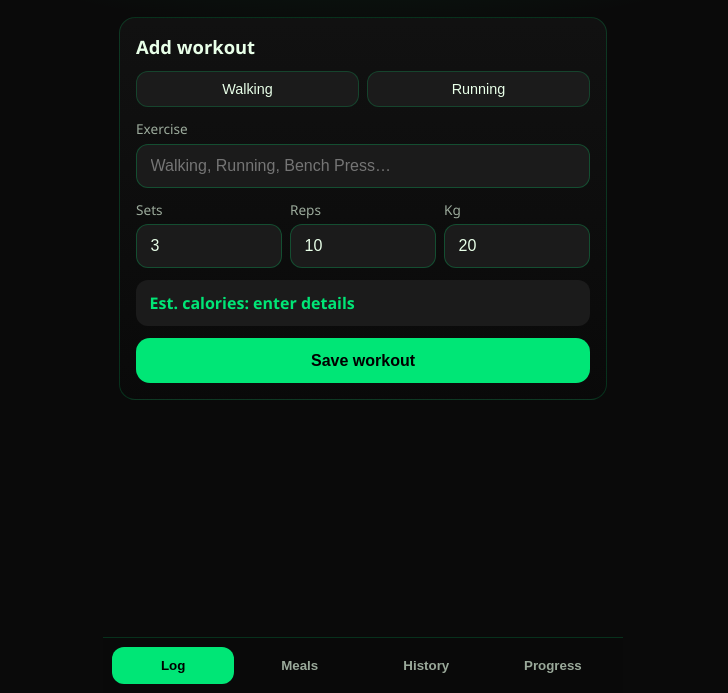
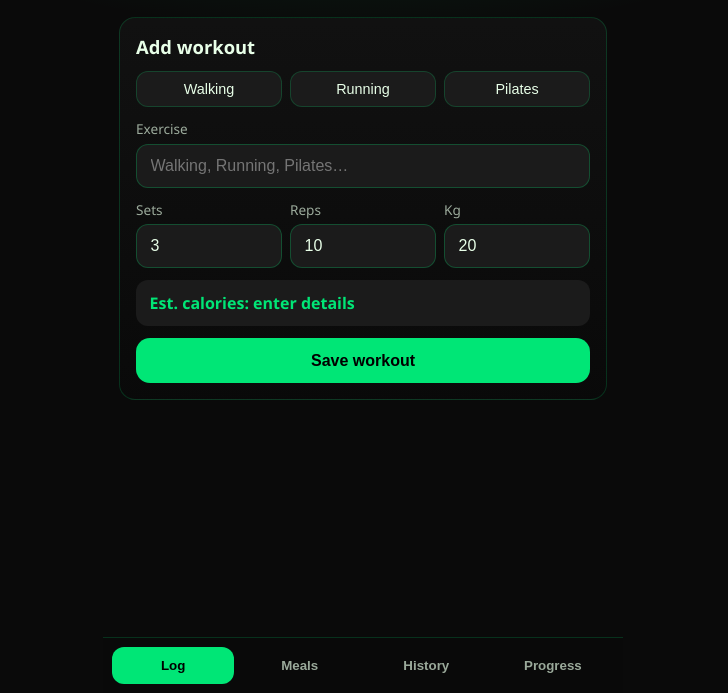
Before and after one commit to hakanstatTR/DemiFitTrack, a plain HTML site: page index.html in a window 1280 px wide. Both pictures are taken after a click on the button "Tap to start". Shown: the part 107-800 px from the top of the page, without its empty margins (277-1005 px from the left). Drawn offline with Linux system fonts and the light colour scheme.

Commit message:
Add Pilates exercise with duration and intensity
Co-authored-by: Cursor <cursoragent@cursor.com>

```diff
--- a/app.js
+++ b/app.js
@@ -18,7 +18,7 @@
   ];
 
   const exercises = [
-    "Walking", "Running", "Bench Press", "Squat", "Deadlift", "Pull-ups",
+    "Walking", "Running", "Pilates", "Bench Press", "Squat", "Deadlift", "Pull-ups",
     "Shoulder Press", "Rows", "Lunges", "Push-ups", "Biceps Curl",
     "Triceps Extension", "Plank", "Burpees", "Cycling", "Jump Rope",
   ].sort((a, b) => a.localeCompare(b));
@@ -27,8 +27,14 @@
     "Bench Press": 5, Squat: 6, Deadlift: 6.5, "Pull-ups": 5.5,
     "Shoulder Press": 5, Rows: 5, Lunges: 5.5, "Push-ups": 4.5,
     "Biceps Curl": 3.5, "Triceps Extension": 3.5, Plank: 3, Burpees: 8,
-    Cycling: 6.5, "Jump Rope": 8.5,
+    Cycling: 6.5, "Jump Rope": 8.5, Pilates: 3.5,
   };
+
+  const pilatesTempos = [
+    { label: "Easy", met: 2.8, description: "Gentle / beginner mat" },
+    { label: "Moderate", met: 3.5, description: "Standard mat class" },
+    { label: "Advanced", met: 4.5, description: "Power / reformer" },
+  ];
 
   const foods = [
     { name: "Banana", cal: 105, unit: "piece", countable: true },
@@ -121,13 +127,14 @@
 
   function isCardio(name) {
     const n = (name || "").toLowerCase();
-    return n === "walking" || n === "running";
+    return n === "walking" || n === "running" || n === "pilates";
   }
 
   function temposFor(name) {
     const n = (name || "").toLowerCase();
     if (n === "walking") return walkingTempos;
     if (n === "running") return runningTempos;
+    if (n === "pilates") return pilatesTempos;
     return [];
   }
 
@@ -149,7 +156,7 @@
   function suggestExercises(q) {
     const query = (q || "").trim().toLowerCase();
     if (!query) return [];
-    const priority = ["Walking", "Running"].filter((e) => e.toLowerCase().startsWith(query));
+    const priority = ["Walking", "Running", "Pilates"].filter((e) => e.toLowerCase().startsWith(query));
     const rest = exercises.filter((e) => e.toLowerCase().includes(query));
     return [...new Set([...priority, ...rest])].slice(0, 8);
   }
@@ -174,12 +181,13 @@
     screen.innerHTML = `
       <section class="card">
         <h2>Add workout</h2>
-        <div class="row-2">
+        <div class="row-2" style="grid-template-columns: 1fr 1fr 1fr">
           <button type="button" class="chip" data-pick="Walking">Walking</button>
           <button type="button" class="chip" data-pick="Running">Running</button>
+          <button type="button" class="chip" data-pick="Pilates">Pilates</button>
         </div>
         <label>Exercise
-          <input id="exercise" placeholder="Walking, Running, Bench Press…" autocomplete="off" />
+          <input id="exercise" placeholder="Walking, Running, Pilates…" autocomplete="off" />
         </label>
         <div id="exSuggestions" class="suggestions hidden"></div>
         <div id="strengthFields" class="row">
--- a/index.html
+++ b/index.html
@@ -8,7 +8,7 @@
   <meta name="apple-mobile-web-app-status-bar-style" content="black-translucent" />
   <meta name="apple-mobile-web-app-title" content="DemiFit" />
   <title>DemiFit</title>
-  <link rel="stylesheet" href="styles.css?v=3" />
+  <link rel="stylesheet" href="styles.css?v=4" />
 </head>
 <body>
   <div id="splash" class="splash">
@@ -37,6 +37,6 @@
   </div>
 
   <audio id="startupAudio" src="assets/startup_fanfare.wav" preload="auto"></audio>
-  <script src="app.js?v=3"></script>
+  <script src="app.js?v=4"></script>
 </body>
 </html>
```
